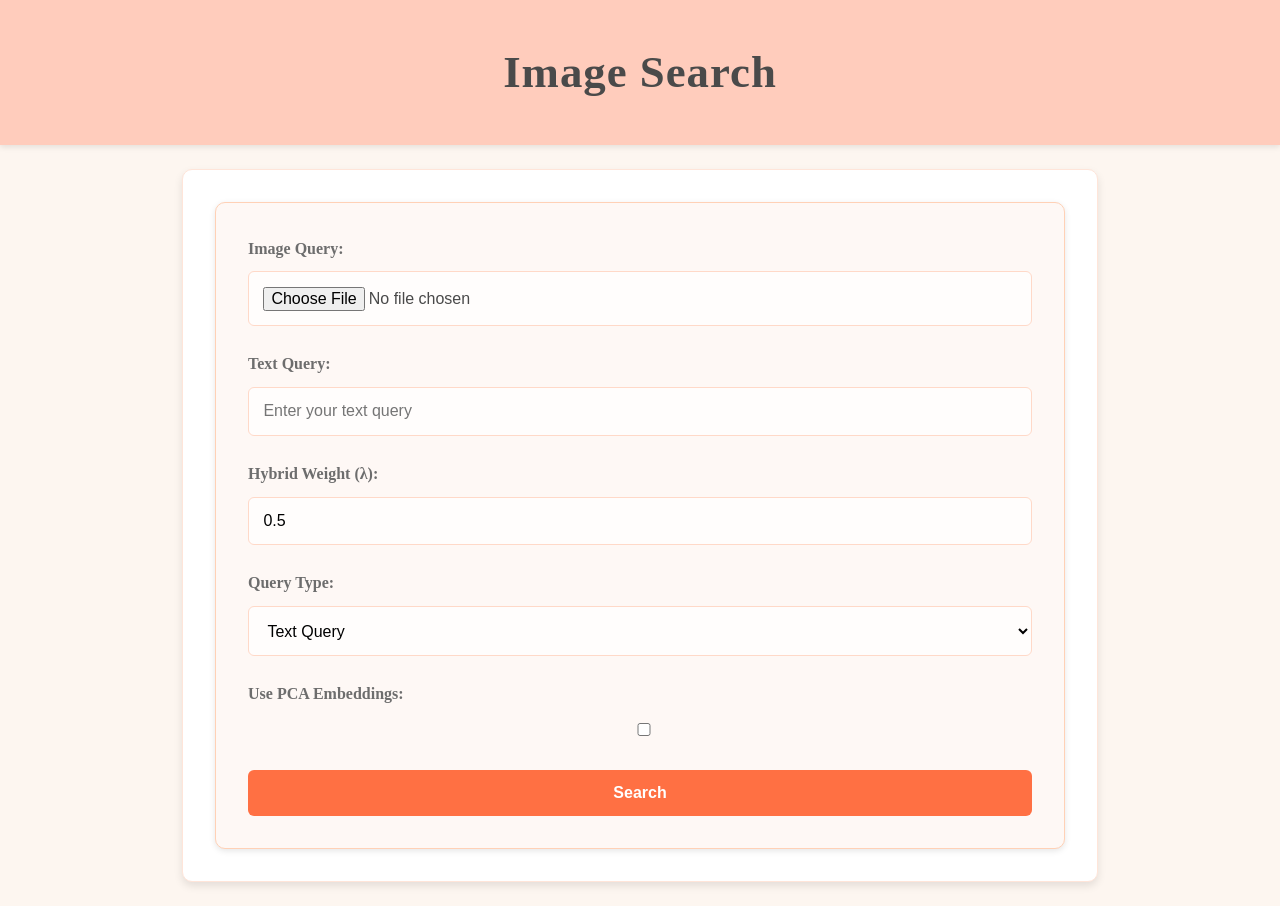
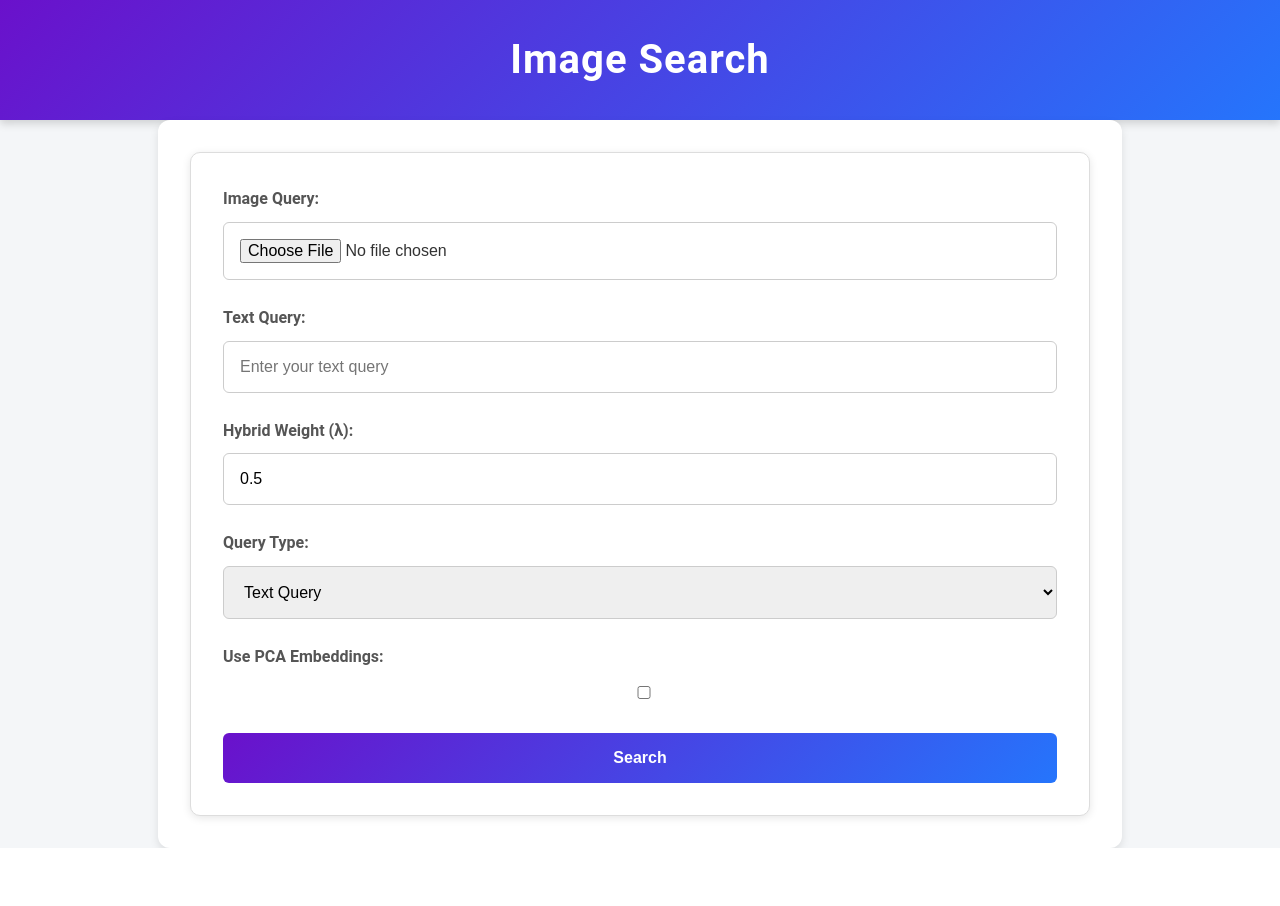
Before and after one commit to slnxiao23/slnxiao-assignment-10, a Flask app: page / in a window 1280 px wide. After the commit the page ends 848 px from the top, so only its background shows below. Run offline with Flask 3, Linux system fonts and the light colour scheme; parts of the project's set-up code (start-up, migrations or seed data) failed here and were passed over.

Commit message:
update syles

```diff
--- a/static/styles.css
+++ b/static/styles.css
@@ -1,25 +1,24 @@
 /* Body Styles */
 body {
     margin: 0;
-    font-family: 'Lora', serif;
-    background-color: #fdf6f0;
-    color: #4a4a4a;
+    font-family: 'Roboto', sans-serif;
+    background-color: #f4f6f8;
+    color: #333;
     line-height: 1.8;
-    font-size: 16px;
 }
 
 /* Header Styles */
 header {
-    background-color: #ffccbc;
-    color: #4a4a4a;
-    padding: 2rem 0;
+    background: linear-gradient(135deg, #6a11cb, #2575fc);
+    color: #fff;
+    padding: 1.5rem 0;
     text-align: center;
-    box-shadow: 0 2px 6px rgba(0, 0, 0, 0.1);
+    box-shadow: 0 4px 8px rgba(0, 0, 0, 0.15);
 }
 
 header h1 {
     margin: 0;
-    font-size: 2.8rem;
+    font-size: 2.5rem;
     font-weight: bold;
     letter-spacing: 1px;
 }
@@ -27,21 +26,20 @@ header h1 {
 /* Main Content Styles */
 main {
     padding: 2rem;
-    max-width: 850px;
-    margin: 1.5rem auto;
-    background-color: #fff;
-    border-radius: 10px;
+    max-width: 900px;
+    margin: 0 auto;
+    background: #fff;
+    border-radius: 12px;
     box-shadow: 0 4px 8px rgba(0, 0, 0, 0.1);
-    border: 1px solid #ffe5d9;
 }
 
 /* Form Styles */
 form {
-    background-color: #fef8f5;
-    border: 1px solid #ffd1b6;
+    background: #ffffff;
+    border: 1px solid #ddd;
     border-radius: 10px;
     padding: 2rem;
-    box-shadow: 0 2px 6px rgba(0, 0, 0, 0.1);
+    box-shadow: 0 2px 8px rgba(0, 0, 0, 0.1);
 }
 
 form div {
@@ -49,35 +47,34 @@ form div {
 }
 
 form label {
-    font-weight: bold;
+    font-weight: 600;
     display: block;
     margin-bottom: 0.5rem;
-    color: #6d6d6d;
+    color: #555;
 }
 
 form input,
 form select,
 form button {
     width: 100%;
-    padding: 0.9rem;
+    padding: 1rem;
     font-size: 1rem;
-    border: 1px solid #ffd9c8;
+    border: 1px solid #ccc;
     border-radius: 6px;
     outline: none;
     box-sizing: border-box;
-    background-color: #fffdfc;
     transition: all 0.3s ease;
 }
 
 form input:focus,
 form select:focus,
 form button:focus {
-    border-color: #ff7043;
-    box-shadow: 0 0 5px rgba(255, 112, 67, 0.5);
+    border-color: #6a11cb;
+    box-shadow: 0 0 5px rgba(106, 17, 203, 0.5);
 }
 
 form button {
-    background-color: #ff7043;
+    background: linear-gradient(135deg, #6a11cb, #2575fc);
     color: #fff;
     font-weight: bold;
     cursor: pointer;
```
Also changed, not shown: other parts of static/styles.css (+15 -15 lines).
